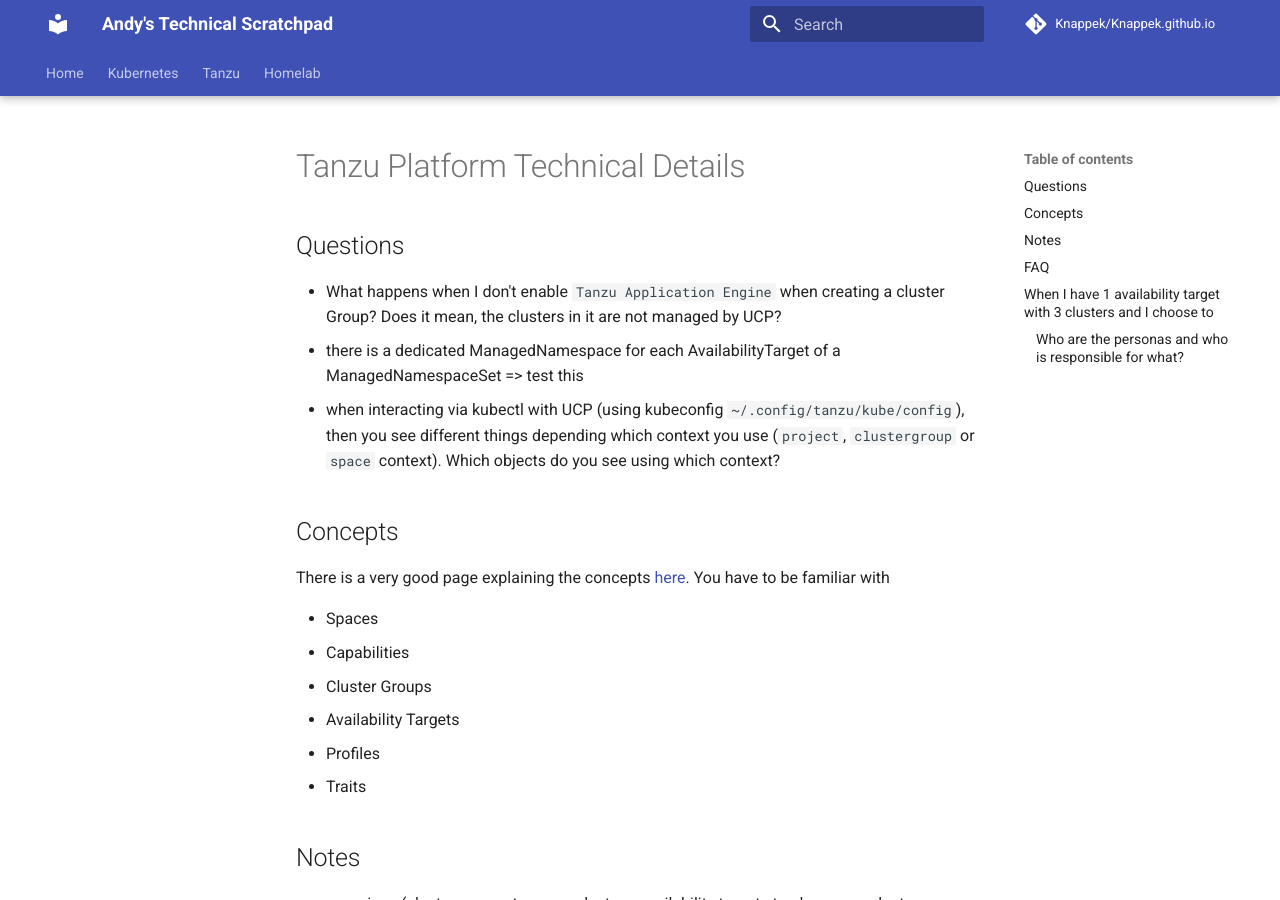
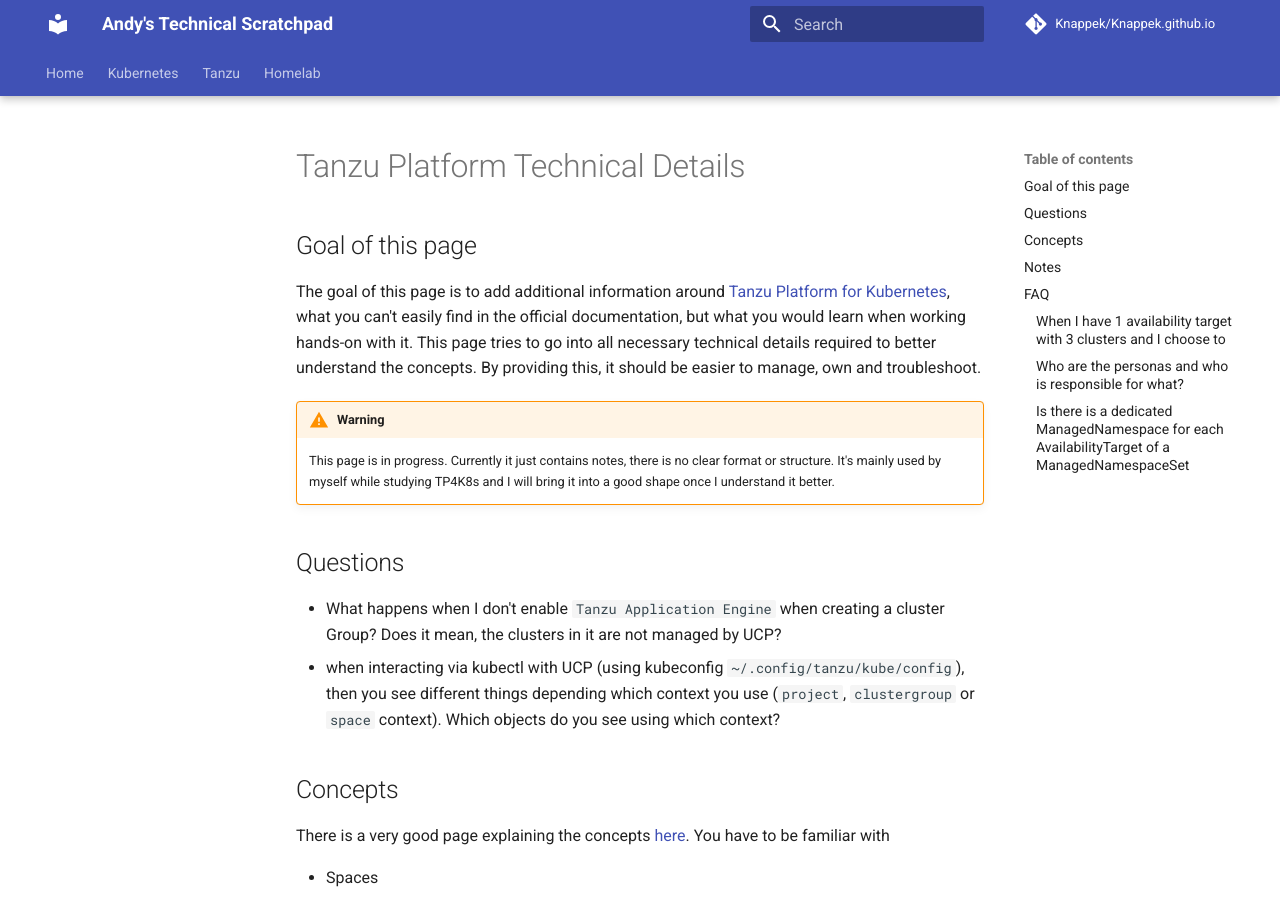
Before and after one commit to Knappek/Knappek.github.io, an MkDocs documentation site: the page built from docs/tanzu/tanzu-platform/tanzu-platform-technical-details.md, in a window 1280 px wide and 900 px high. Built offline with MkDocs 1.6.1 and Material for MkDocs 9.7.7, drawn with Linux system fonts in a browser that asks for light colours; comment, search, counter and statistics services are not loaded; some of the changed text lies outside the part shown.

Commit message:
add another one to faq

```diff
--- a/docs/tanzu/tanzu-platform/tanzu-platform-technical-details.md
+++ b/docs/tanzu/tanzu-platform/tanzu-platform-technical-details.md
@@ -1,9 +1,15 @@
 # Tanzu Platform Technical Details
+
+## Goal of this page
+
+The goal of this page is to add additional information around [Tanzu Platform for Kubernetes](https://docs.vmware.com/en/VMware-Tanzu-Platform/services/create-manage-apps-tanzu-platform-k8s/index.html), what you can't easily find in the official documentation, but what you would learn when working hands-on with it. This page tries to go into all necessary technical details required to better understand the concepts. By providing this, it should be easier to manage, own and troubleshoot.
+
+!!! warning
+    This page is in progress. Currently it just contains notes, there is no clear format or structure. It's mainly used by myself while studying TP4K8s and I will bring it into a good shape once I understand it better.
 
 ## Questions
 
 - What happens when I don't enable `Tanzu Application Engine` when creating a cluster Group? Does it mean, the clusters in it are not managed by UCP?
-- there is a dedicated ManagedNamespace for each AvailabilityTarget of a ManagedNamespaceSet => test this
 - when interacting via kubectl with UCP (using kubeconfig `~/.config/tanzu/kube/config`), then you see different things depending which context you use (`project`, `clustergroup` or `space` context). Which objects do you see using which context?
 
 ## Concepts
@@ -55,7 +61,7 @@
 
 ## FAQ
 
-## When I have 1 availability target with 3 clusters and I choose to
+### When I have 1 availability target with 3 clusters and I choose to
 
 - deploy a space with 1 replica: will the namespace get deployed on one cluster only? => yes
 - deploy a space with 2 replicas: will 2 namespaces get deployed on one cluster or 1 namespace on each cluster? => 2 namespaces on one cluster is possible
@@ -65,3 +71,7 @@
 ### Who are the personas and who is responsible for what?
 
 Where are the boundaries? What's the motivation behind the technical architecture - who is supposed to see what and what is intended to be abstracted away? => https://docs.google.com/document/d/1Rmt-eskKBo2mNDsSdHeVaIWuZU3zhKznEDcRVN9BRRs/edit#heading=h.ixfosuy76boz
+
+### Is there is a dedicated ManagedNamespace for each AvailabilityTarget of a ManagedNamespaceSet
+
+Yes. If you deploy a space to two Availability Targets with one replica each, there is one `ManagedNamespaceSet` on UCP, and two `ManagedNamespace`'s, one for each cluster.
```
